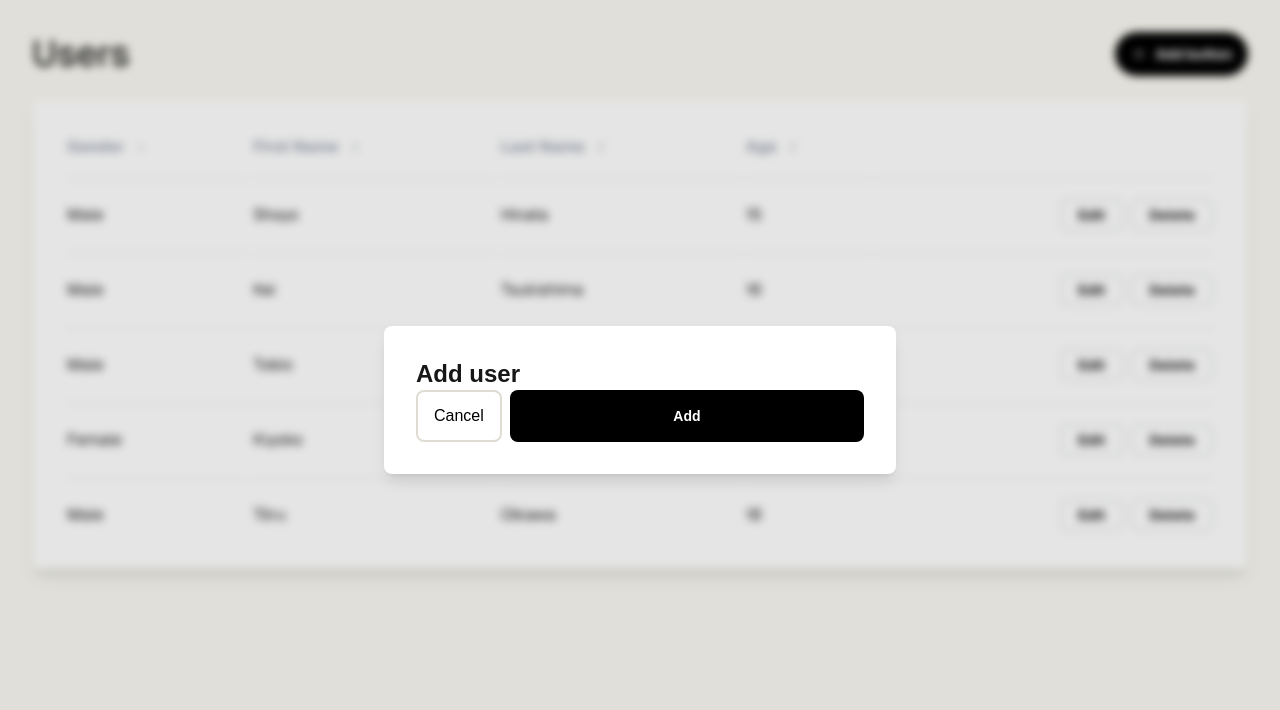
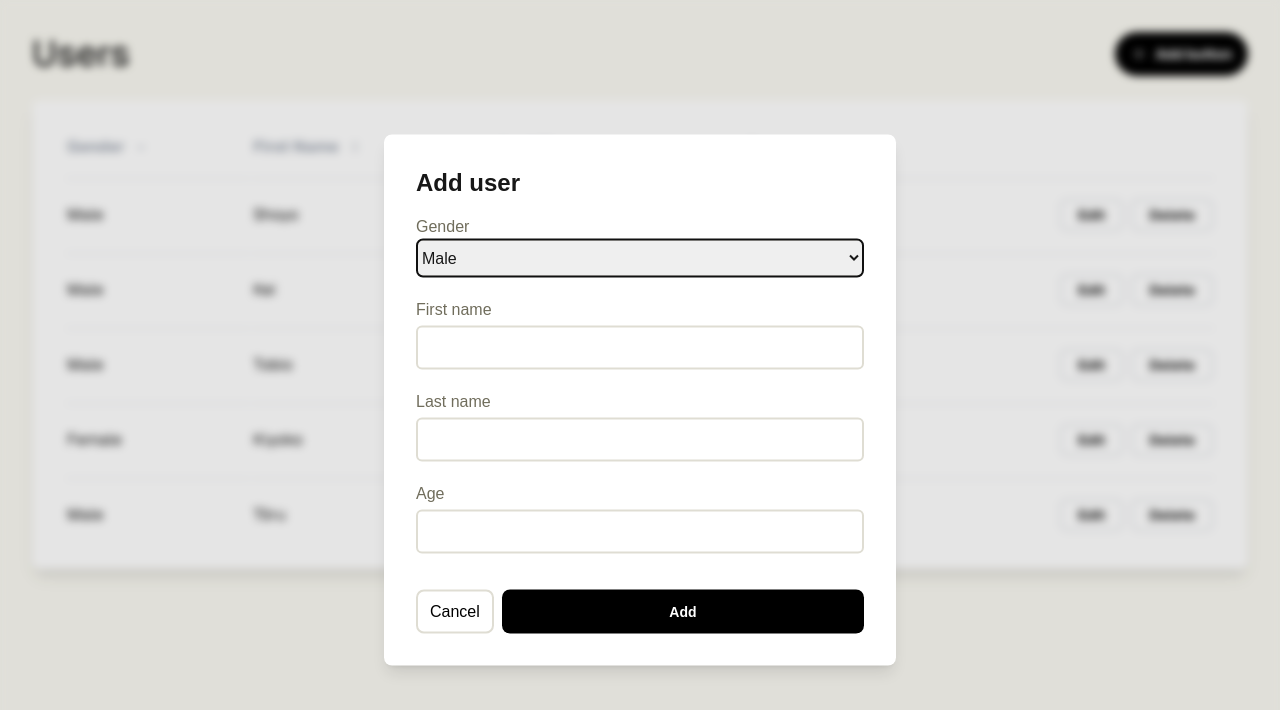
Before and after one commit to eldroan/bookkeping-frontend, a Next.js app: page / in a window 1280 px wide. Both pictures are taken after a click on the button "Add button". Shown: the top 710 px of the page. Built offline with nearby package versions, Linux system fonts and the light colour scheme.

Commit message:
Connected new/edit form

```diff
--- a/package.json
+++ b/package.json
@@ -10,6 +10,7 @@
     "test": "jest"
   },
   "dependencies": {
+    "@hookform/resolvers": "^3.9.0",
     "@radix-ui/react-dialog": "^1.1.1",
     "@radix-ui/react-icons": "^1.3.0",
     "@tanstack/react-query": "^5.56.2",
--- a/src/components/UserDialog.tsx
+++ b/src/components/UserDialog.tsx
@@ -1,25 +1,22 @@
-import { Gender } from "@/types/gender";
-import { User } from "@/types/user";
+import { User, userSchema } from "@/types/user";
 import { getUrl } from "@/utils/geturl";
+import { yupResolver } from "@hookform/resolvers/yup";
 import * as Dialog from "@radix-ui/react-dialog";
 import { SymbolIcon } from "@radix-ui/react-icons";
 import { useMutation, useQueryClient } from "@tanstack/react-query";
 import axios from "axios";
-import { ReactNode, FormEvent, useState, useEffect } from "react";
+import { ReactNode, useState, useEffect } from "react";
+import { useForm } from "react-hook-form";
+import { UserInput } from "./UserInput";
+import { UserDropdown } from "./UserDropdown";
 
 const newUser = async (user: User) => {
-  await new Promise((resolve) => setTimeout(resolve, 3000));
-
-  // await axios.post<User[]>(`${getUrl()}/api/users`, {}).then((r) => r.data);
+  await axios.post<User[]>(`${getUrl()}/api/users`, user).then((r) => r.data);
 };
 const updateUser = async (user: User) => {
-  await axios.post<User[]>(`${getUrl()}/api/users`, {}).then((r) => r.data);
-};
-const test: User = {
-  firstName: "Leandro",
-  lastName: new Date().getMilliseconds().toString().slice(0, 19),
-  gender: Math.random() > 0.5 ? Gender.Male : Gender.Female,
-  age: 20,
+  await axios
+    .patch<User[]>(`${getUrl()}/api/users/${user.id}`, user)
+    .then((r) => r.data);
 };
 
 export function UserDialog({
@@ -32,17 +29,22 @@ export function UserDialog({
   const editMode = user !== undefined;
   const title = editMode ? "Edit user" : "Add user";
   const cta = editMode ? "Save" : "Add";
+  const description = editMode ? "User edition form" : "User creation form";
 
-  const handleSubmit = async (event: FormEvent) => {
-    event.preventDefault();
-    console.log("Clicked!");
-    mutate();
+  const onSubmit = async (user: User) => {
+    mutate(user);
   };
 
   const [open, setOpen] = useState(false);
   const queryClient = useQueryClient();
+  const {
+    register,
+    handleSubmit,
+    formState: { errors },
+    reset,
+  } = useForm<User>({ resolver: yupResolver(userSchema), defaultValues: user });
   const { mutate, isSuccess, isPending } = useMutation({
-    mutationFn: () => (editMode ? updateUser(test) : newUser(test)),
+    mutationFn: (u: User) => (editMode ? updateUser(u) : newUser(u)),
     onSuccess: () => {
       queryClient.invalidateQueries({
         queryKey: ["/api/users"],
@@ -56,23 +58,56 @@ export function UserDialog({
   }, [isSuccess]);
 
   return (
-    <Dialog.Root open={open} onOpenChange={setOpen}>
+    <Dialog.Root
+      open={open}
+      onOpenChange={(value) => {
+        reset(user);
+        setOpen(value);
+      }}
+    >
       {children}
       <Dialog.Portal>
         <Dialog.Overlay className="fixed inset-0 backdrop-blur-sm bg-black/10" />
         <Dialog.Content className="fixed top-1/2 left-1/2 -translate-x-1/2 -translate-y-1/2  bg-white p-8 shadow-lg rounded-lg max-w-full w-[512px]">
-          <form onSubmit={handleSubmit}>
-            <h2 className="font-bold text-2xl">{title}</h2>
-            <div className="flex flex-row gap-2 justify-between">
-              <button
-                className="flex items-center text-black gap-2 py-3 px-4 rounded-lg hover:shadow-xl border-dialog_background border-2"
+          <Dialog.Description className="sr-only">
+            {description}
+          </Dialog.Description>
+          <form onSubmit={handleSubmit(onSubmit)}>
+            <Dialog.Title className="font-bold text-2xl">{title}</Dialog.Title>
+            <UserDropdown
+              handlers={register("gender")}
+              label="Gender"
+              options={["male", "female"]}
+              error={errors.gender?.message}
+            />
+            <UserInput
+              handlers={register("firstName")}
+              label="First Name"
+              type="text"
+              error={errors.firstName?.message}
+            />
+            <UserInput
+              handlers={register("lastName")}
+              label="Last Name"
+              type="text"
+              error={errors.lastName?.message}
+            />
+            <UserInput
+              handlers={register("age")}
+              label="Age"
+              type="number"
+              error={errors.age?.message}
+            />
+            <div className="flex flex-row gap-2 justify-between mt-8">
+              <Dialog.Close
+                className="flex items-center text-black gap-2 py-2 px-3 rounded-lg hover:shadow-xl border-dialog_background border-2"
                 onClick={() => setOpen(false)}
               >
                 Cancel
-              </button>
+              </Dialog.Close>
               <button
                 type="submit"
-                className="flex items-center bg-black text-white gap-2 py-3 px-4 rounded-lg hover:shadow-xl focus:ring focus:ring-inset focus:ring-white grow justify-center"
+                className="flex items-center bg-black text-white gap-2 py-2 px-3 rounded-lg hover:shadow-xl focus:ring focus:ring-inset focus:ring-white grow justify-center"
               >
                 {isPending && (
                   <SymbolIcon width="16" height="16" className="animate-spin" />
--- /dev/null
+++ b/src/components/UserDropdown.tsx
@@ -0,0 +1,50 @@
+import { ChangeHandler, RefCallBack } from "react-hook-form";
+
+export function UserDropdown({
+  handlers,
+  label,
+  options,
+  error,
+}: {
+  handlers: {
+    onChange: ChangeHandler;
+    onBlur: ChangeHandler;
+    name: string;
+    ref: RefCallBack;
+  };
+  label: string;
+  options: string[];
+  error: string | undefined;
+}) {
+  return (
+    <div>
+      <label
+        htmlFor={handlers.name}
+        className="block text-base font-normal text-dialog_text mt-4 lowercase first-letter:uppercase"
+      >
+        {label}
+      </label>
+      <select
+        className={`block w-full rounded-md border-2 py-2 pl-2mt-1 ${
+          error ? "border-red-500" : "border-dialog_background"
+        }`}
+        onChange={handlers.onChange}
+        onBlur={handlers.onBlur}
+        name={handlers.name}
+        ref={handlers.ref}
+      >
+        <option value="" disabled>
+          Select Gender
+        </option>
+        {options.map((o) => (
+          <option key={o} value={o}>
+            {o.charAt(0).toUpperCase() + o.slice(1)}
+          </option>
+        ))}
+      </select>
+      <p className="text-red-500 lowercase first-letter:uppercase text-sm pt-1">
+        {error}
+      </p>
+    </div>
+  );
+}
--- /dev/null
+++ b/src/components/UserInput.tsx
@@ -0,0 +1,43 @@
+import { ChangeHandler, RefCallBack } from "react-hook-form";
+
+export function UserInput({
+  handlers,
+  label,
+  type,
+  error,
+}: {
+  handlers: {
+    onChange: ChangeHandler;
+    onBlur: ChangeHandler;
+    name: string;
+    ref: RefCallBack;
+  };
+  label: string;
+  type: "text" | "number";
+  error: string | undefined;
+}) {
+  return (
+    <div>
+      <label
+        htmlFor={handlers.name}
+        className="block text-base font-normal text-dialog_text mt-4 lowercase first-letter:uppercase"
+      >
+        {label}
+      </label>
+      <input
+        key={handlers.name}
+        className={`block w-full rounded-md border-2 p-2 mt-1 ${
+          error ? "border-red-500" : "border-dialog_background"
+        }`}
+        type={type}
+        onChange={handlers.onChange}
+        onBlur={handlers.onBlur}
+        name={handlers.name}
+        ref={handlers.ref}
+      />
+      <p className="text-red-500 lowercase first-letter:uppercase text-sm pt-1">
+        {error}
+      </p>
+    </div>
+  );
+}
--- a/src/pages/_app.tsx
+++ b/src/pages/_app.tsx
@@ -1,10 +1,10 @@
 import "@/styles/globals.css";
 import { QueryClient, QueryClientProvider } from "@tanstack/react-query";
 import type { AppProps } from "next/app";
-
-const queryClient = new QueryClient();
+import { useState } from "react";
 
 export default function App({ Component, pageProps }: AppProps) {
+  const [queryClient] = useState(() => new QueryClient());
   return (
     <QueryClientProvider client={queryClient}>
       <Component {...pageProps} />
--- a/src/pages/api/users/index.ts
+++ b/src/pages/api/users/index.ts
@@ -5,7 +5,8 @@ import { randomUUID } from "crypto";
 import { Gender } from "@/types/gender";
 
 // Lets imagine this is a db
-export let users: User[] = [
+export const db = {
+  users: [
     {
       id: "f796a0ec-b34c-4a10-9b6b-44c715f667de",
       firstName: "Shoyo",
@@ -41,23 +42,24 @@ export let users: User[] = [
       age: 18,
       gender: Gender.Male,
     },
-];
+  ],
+};
 
 export default async function handler(
   req: NextApiRequest,
   res: NextApiResponse<User | User[] | Error>
 ) {
   if (req.method == "GET") {
-    res.status(200).json(users);
+    res.status(200).json(db.users);
   } else if (req.method == "POST") {
     const parsedUser = await validateUser(req.body);
     if (parsedUser.result === "success") {
       const newUser = { ...parsedUser.user, id: randomUUID() };
-      const existingUser = users.find((u) => isSameUser(u, newUser));
+      const existingUser = db.users.find((u) => isSameUser(u, newUser));
       if (existingUser) {
         res.status(200).json(existingUser);
       } else {
-        users = [...users, newUser];
+        db.users = [...db.users, newUser];
         res.status(201).json(newUser);
       }
     } else {
--- a/src/pages/index.tsx
+++ b/src/pages/index.tsx
@@ -1,11 +1,10 @@
 import { User } from "@/types/user";
 import type { InferGetServerSidePropsType, GetServerSideProps } from "next";
 import localFont from "next/font/local";
-import { users as initialUsers } from "./api/users";
-import { useMutation, useQuery } from "@tanstack/react-query";
+import { db } from "./api/users";
+import { useQuery } from "@tanstack/react-query";
 import axios from "axios";
 import * as Dialog from "@radix-ui/react-dialog";
-import { useForm, SubmitHandler } from "react-hook-form";
 
 import {
   CaretDownIcon,
@@ -14,9 +13,8 @@ import {
   PlusIcon,
   SymbolIcon,
 } from "@radix-ui/react-icons";
-import { FormEvent, ReactNode, useEffect, useState } from "react";
+import { ReactNode, useState } from "react";
 import { getUrl } from "@/utils/geturl";
-import { Gender } from "@/types/gender";
 import { UserDialog } from "@/components/UserDialog";
 
 const geistSans = localFont({
@@ -32,7 +30,7 @@ const geistMono = localFont({
 
 export const getServerSideProps = (async () => {
   // Returning data since it in memory but probably should fetch api or consume a service
-  return { props: { ssrUsers: initialUsers } };
+  return { props: { ssrUsers: db.users } };
 }) satisfies GetServerSideProps<{ ssrUsers: User[] }>;
 
 export default function Home({
--- a/src/types/user.ts
+++ b/src/types/user.ts
@@ -1,7 +1,7 @@
 import { InferType, ValidationError, mixed, number, object, string } from "yup";
 import { Gender } from "./gender";
 
-const userSchema = object({
+export const userSchema = object({
   id: string().uuid(),
   firstName: string()
     .required()
@@ -15,6 +15,7 @@ const userSchema = object({
     .required()
     .test((v) => Object.values(Gender).includes(v)),
   age: number()
+    .transform((value) => (Number.isNaN(value) ? null : value))
     .required()
     .positive()
     .when(["gender"], {
```
Also changed, not shown: src/pages/api/users/[id].ts (+7 -11 lines), 1 other file (tests, documents, lock files or other folders). Lines whose indentation alone changed are shown as unchanged.
